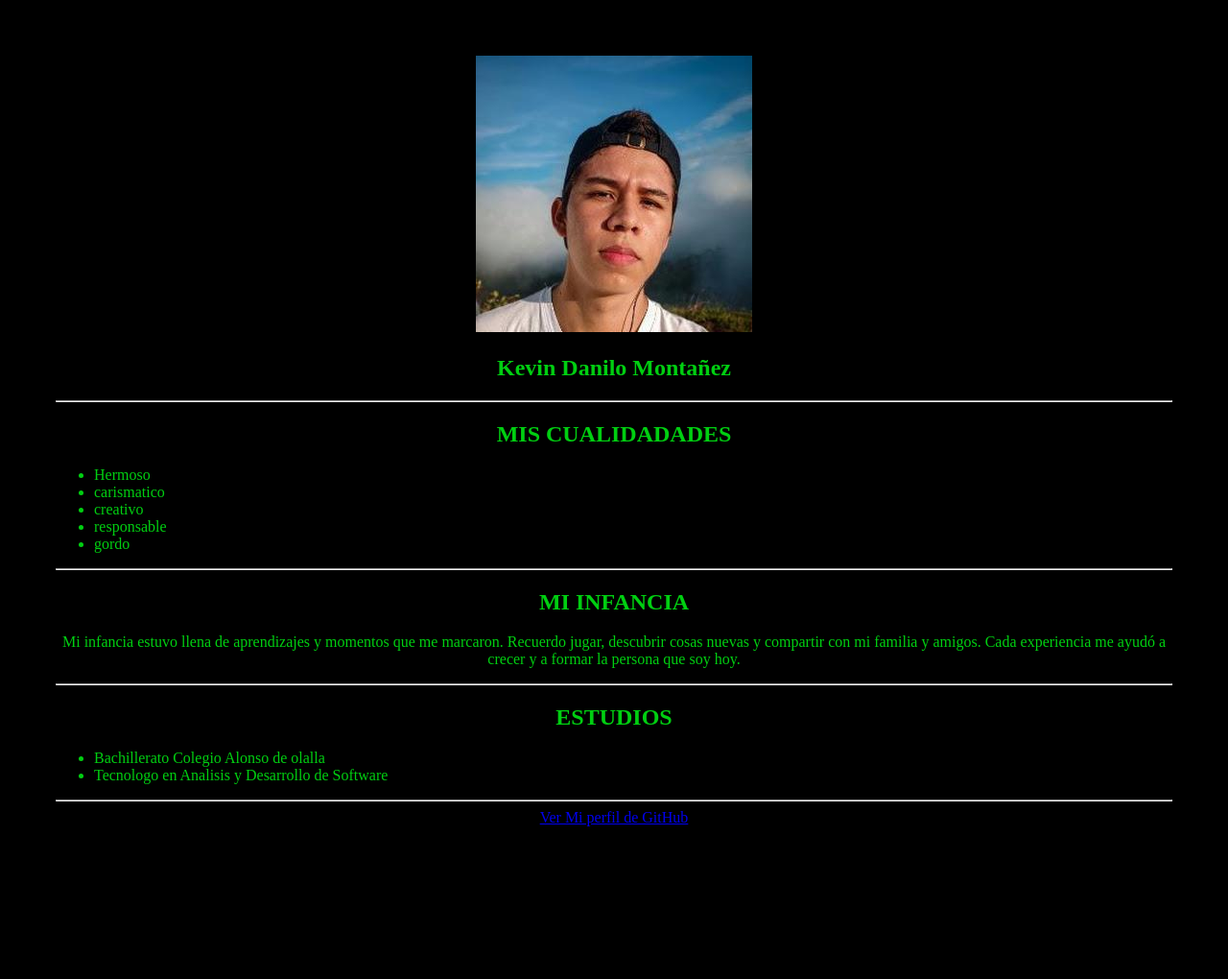
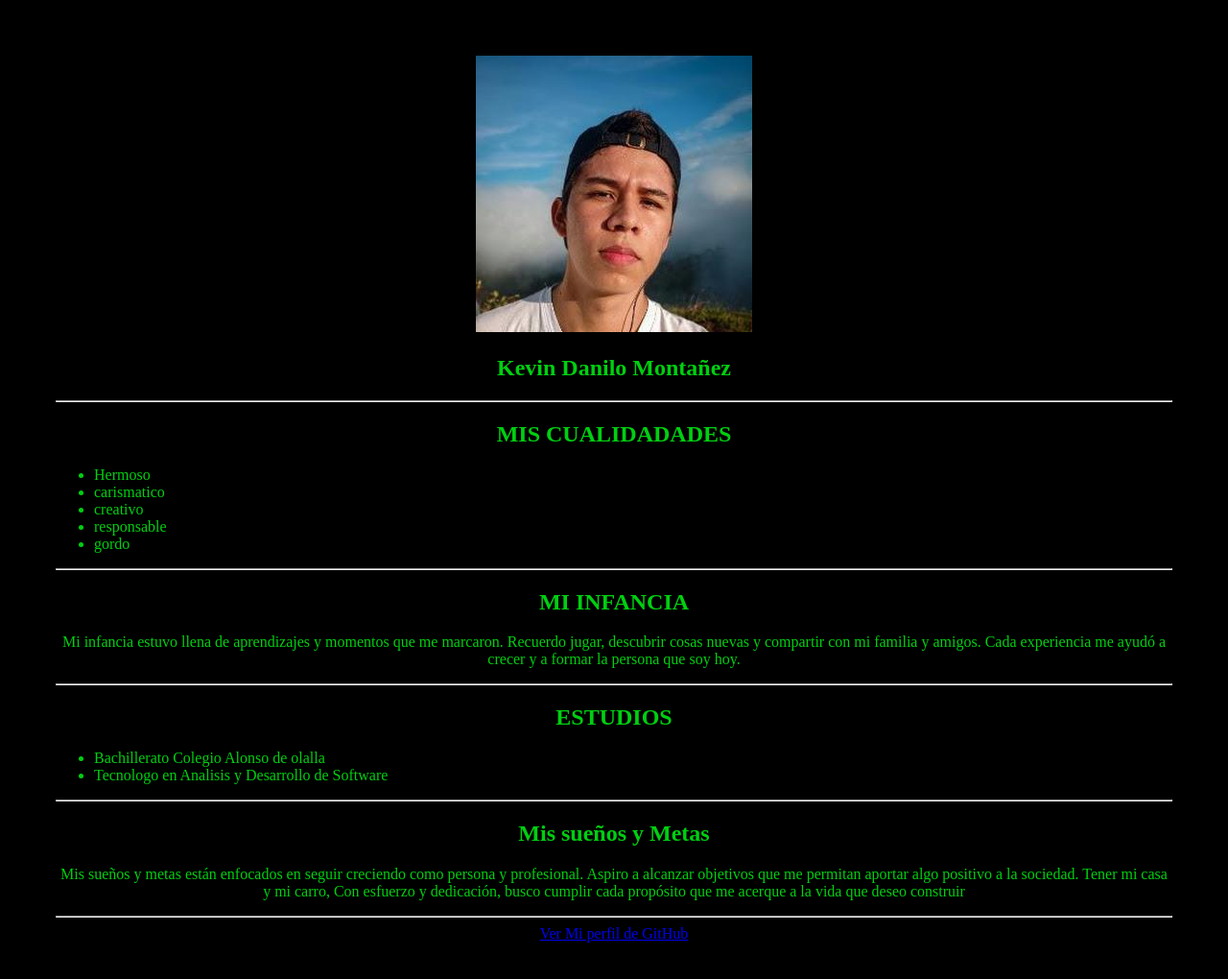
Before and after one commit to Keviiinm/mi_historia, a plain HTML site: page index.html in a window 1280 px wide. Shown: the whole page at 96% size. Before the commit the page ends 919 px from the top, so only its background shows below. Drawn offline with Linux system fonts and the light colour scheme.

Commit message:
mis sueños y metas

```diff
--- a/index.html
+++ b/index.html
@@ -44,6 +44,10 @@
         </ul>
         <hr>
 
+        <h2>Mis sueños y Metas</h2>
+        <p>Mis sueños y metas están enfocados en seguir creciendo como persona y profesional. Aspiro a alcanzar objetivos que me permitan aportar algo positivo a la sociedad. Tener mi casa y mi carro, Con esfuerzo y dedicación, busco cumplir cada propósito que me acerque a la vida que deseo construir</p>
+        <hr>
+
 
 
 
```
